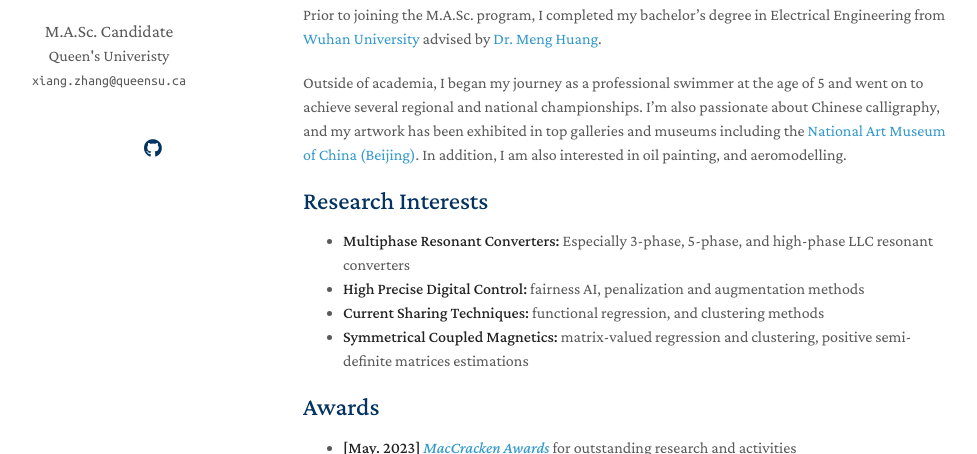
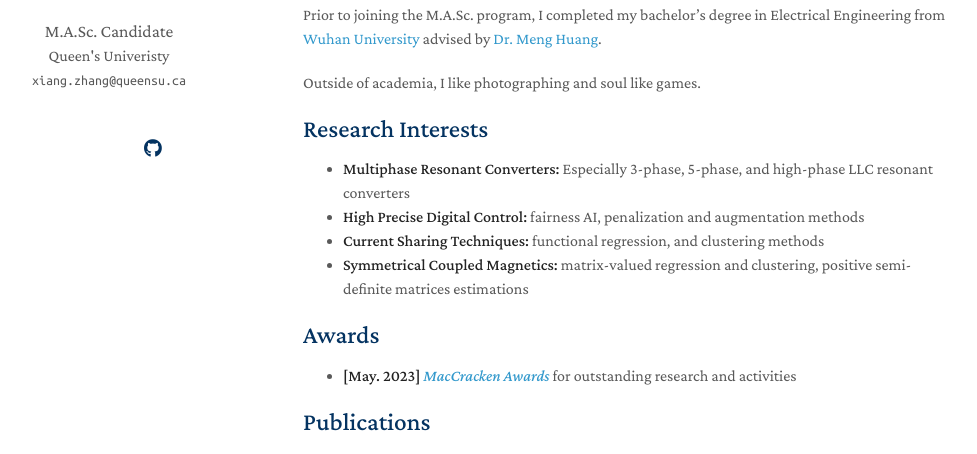
Before and after one commit to XiangZhangPE/XiangZhangPE_old.github.io, a Jekyll site: the page built from index.md, in a window 1280 px wide and 1119 px high, cut to the strip 222-676 px from the top of the window. Shown: the whole strip, without its empty margins (167-1144 px from the left). Built offline with Jekyll 4.4.1, drawn with Linux system fonts in a browser that asks for light colours; nearby versions of some CDN libraries; a style sheet for code colours, icons or effects is not loaded; our own code applies the rules of GitHub Pages for plain Markdown files.

Commit message:
Update index.md

```diff
--- a/index.md
+++ b/index.md
@@ -13,7 +13,10 @@ Prior to joining the M.A.Sc. program, I completed my bachelor's degree in Electr
 <!--
 I am an alumnus of the <a href="https://opencasestudies.github.io/" target="_blank"> Open Case Study Project</a> at <a href="https://www.jhsph.edu/" target="_blank"> the Bloomberg School of Public Health </a> of <a href="https://www.jhu.edu/" target="_blank"> the Johns Hopkins University</a>. -->
 
-Outside of academia, I began my journey as a professional swimmer at the age of 5 and went on to achieve several regional and national championships. I'm also passionate about Chinese calligraphy, and my artwork has been exhibited in top galleries and museums including the <a href="http://www.namoc.org/" target="_blank"> National Art Museum of China (Beijing)</a>. In addition, I am also interested in oil painting, and aeromodelling.
+<!--
+Outside of academia, I began my journey as a professional swimmer at the age of 5 and went on to achieve several regional and national championships. I'm also passionate about Chinese calligraphy, and my artwork has been exhibited in top galleries and museums including the <a href="http://www.namoc.org/" target="_blank"> National Art Museum of China (Beijing)</a>. In addition, I am also interested in oil painting, and aeromodelling. -->
+
+Outside of academia, I like photographing and soul like games.
 
 
 ## Research Interests
```
